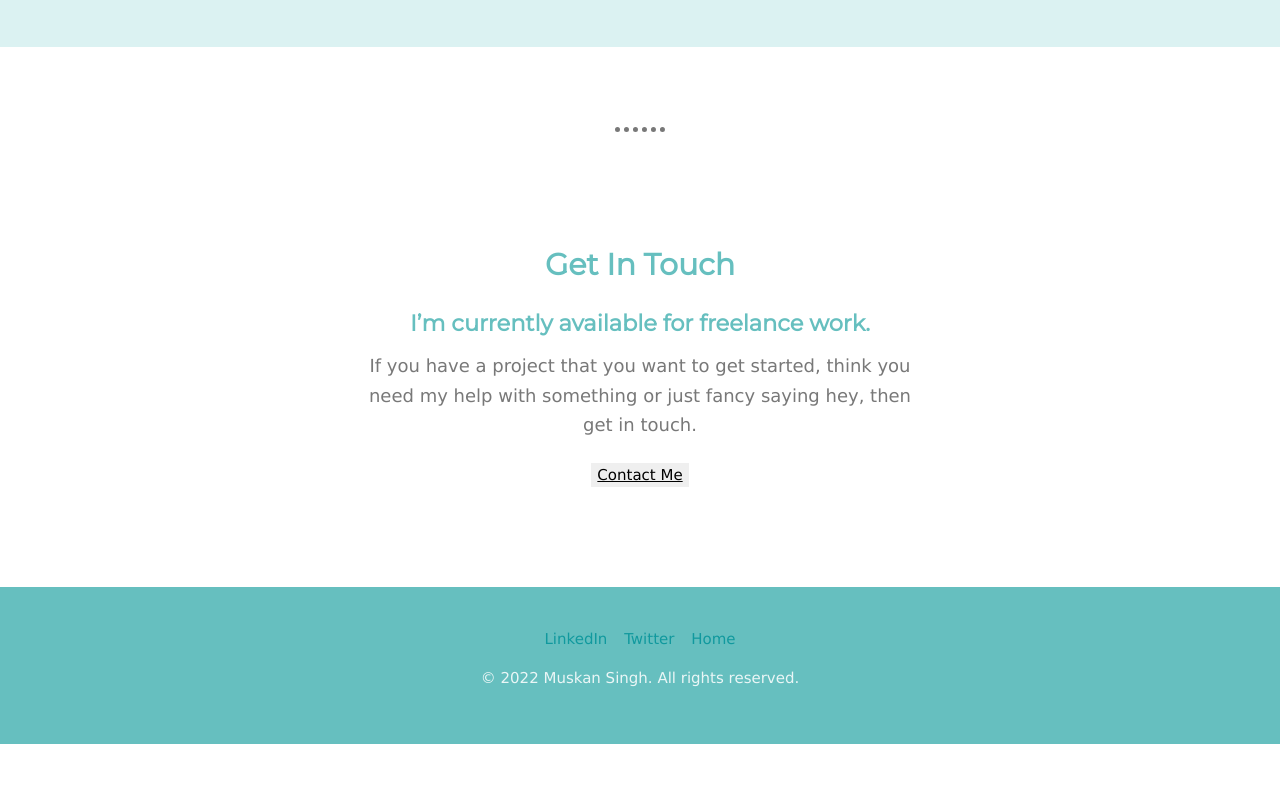
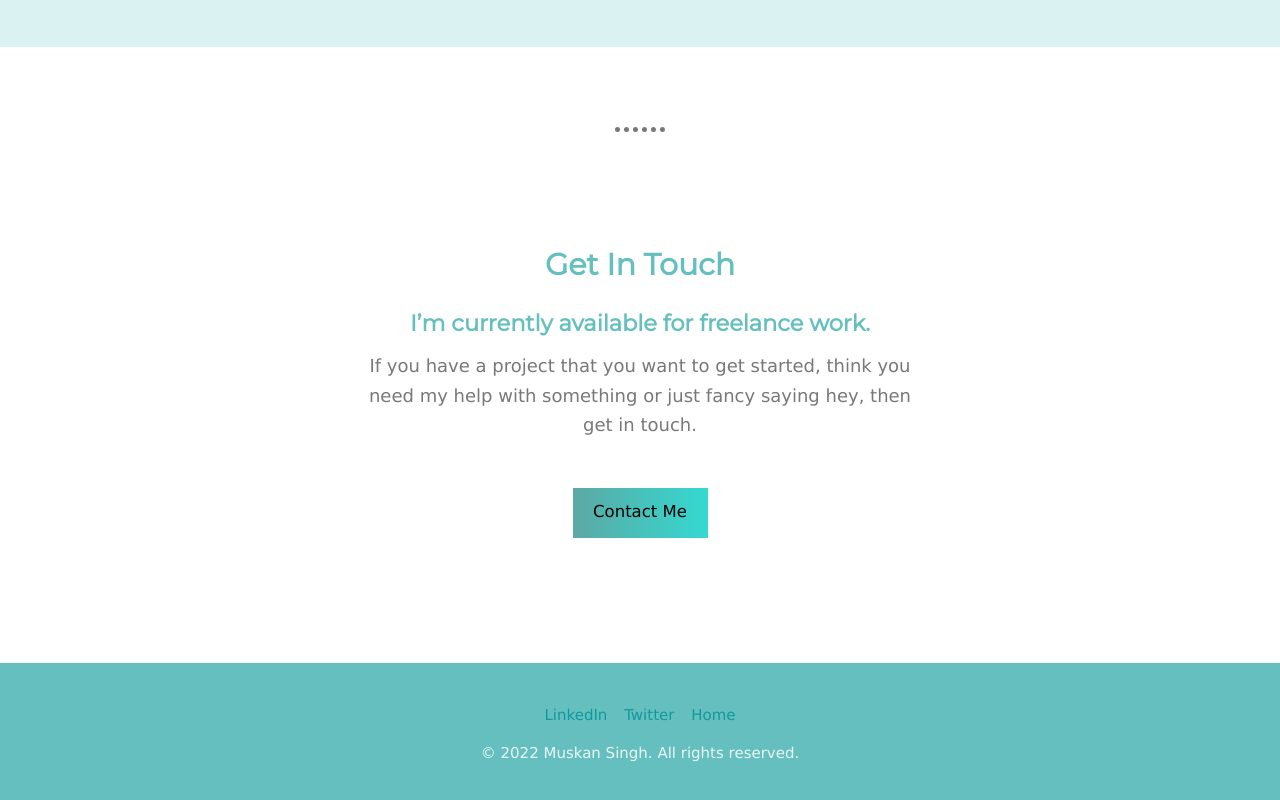
Before and after one commit to Muskan-25/Project1, a plain HTML site: page mysite.html in a window 1280 px wide. Shown: the part 2096-2896 px from the top of the page. Before the commit the page ends 2840 px from the top, so only its background shows below. Drawn offline with nearby package versions, Linux system fonts and the light colour scheme; a web font is replaced by a local one.

Commit message:
Update mysite.html

```diff
--- a/mysite.html
+++ b/mysite.html
@@ -64,7 +64,7 @@
         <h2 class="text4">Get In Touch</h2>
         <h3 class="text5">I’m currently available for freelance work.</h3><br>
         <p class="text3">If you have a project that you want to get started, think you need my help with something or just fancy saying hey, then get in touch.</p><br>
-        <button><a href="mailto:ms312093@gmail.com">Contact Me</a></button>
+        <button class="contactusbtn"><a href="mailto:ms312093@gmail.com">Contact Me</a></button>
     </div>
 
     <footer>
```
